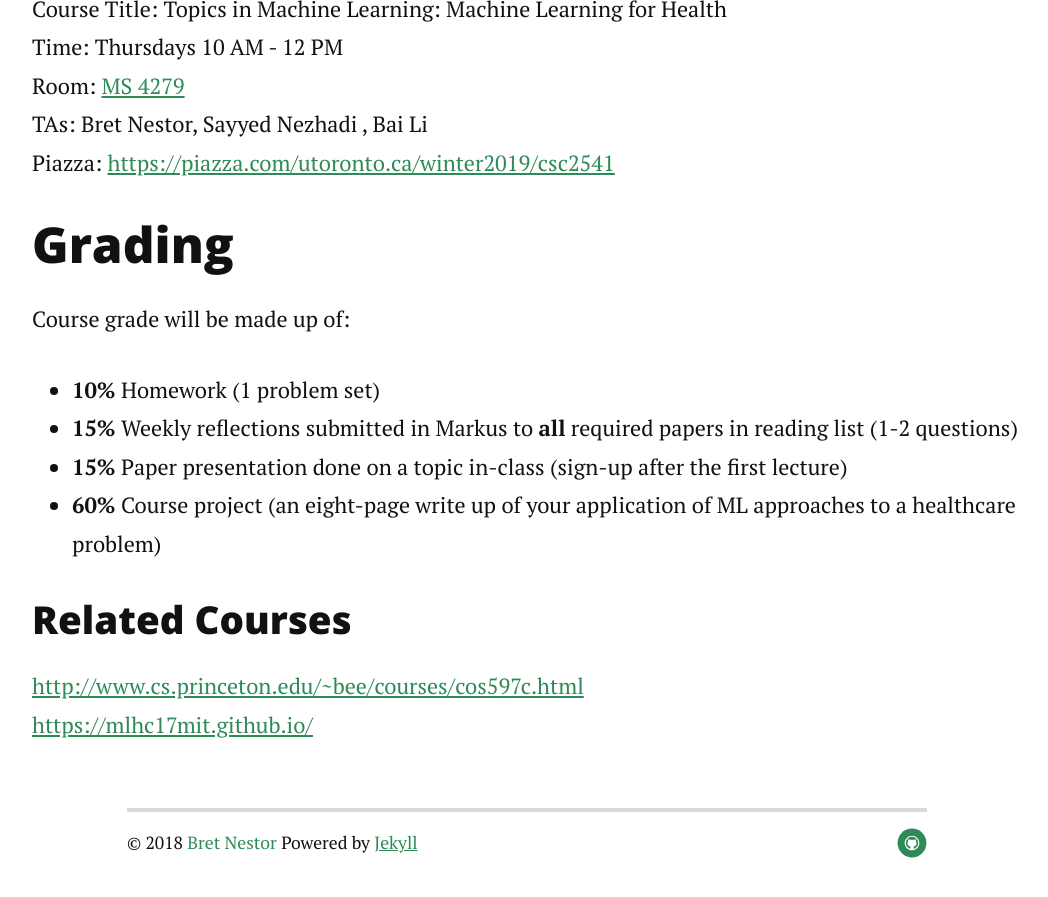
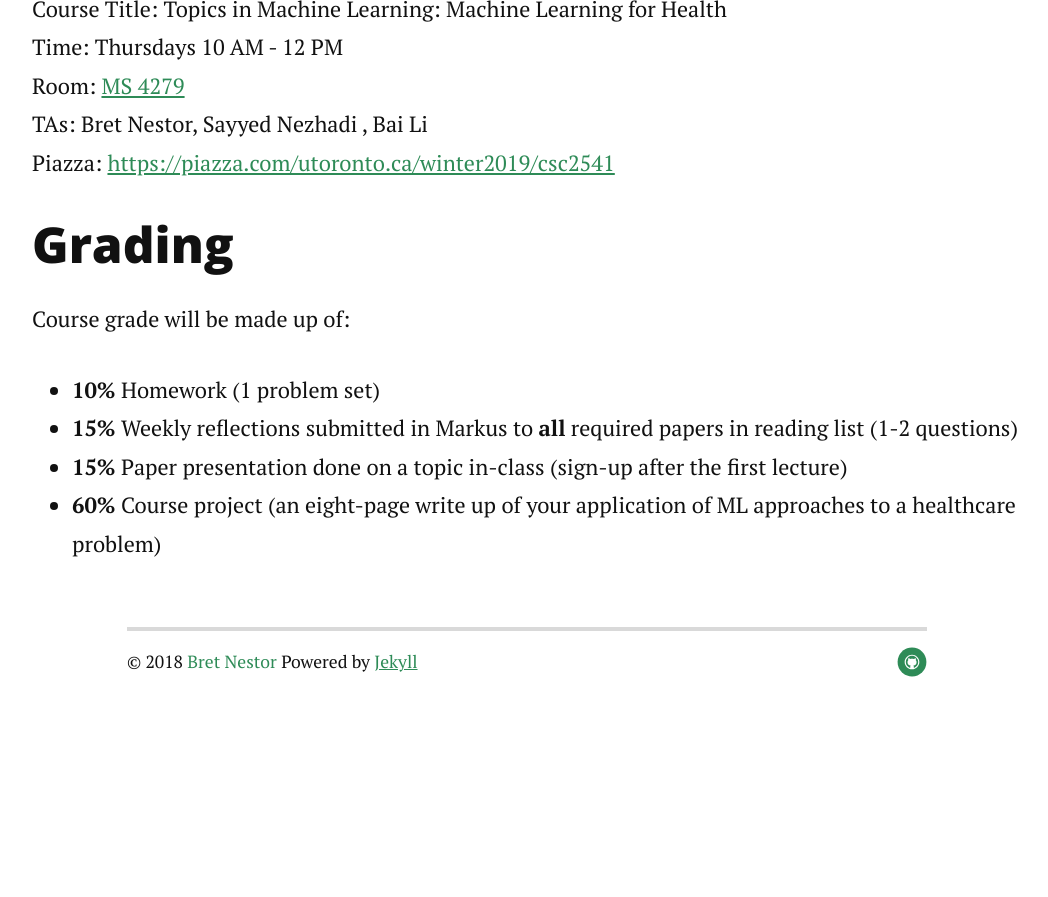
Before and after one commit to CS2541-ML4H2019/CS2541-ML4H2019.github.io, a Jekyll site: the page built from index.html, in a window 1280 px wide and 900 px high, scrolled down 1268 px. Shown: the top 897 px of the window, without its empty margins (113-1161 px from the left). Built offline with Jekyll 4.4.1, drawn with Linux system fonts in a browser that asks for light colours; nearby versions of some CDN libraries; the list of posts is cut into pages by our own code; after the commit the page ends 1987 px from its top, so only the background shows below that.

Commit message:
Update index.html

```diff
--- a/index.html
+++ b/index.html
@@ -28,11 +28,6 @@ Piazza: <a href="https://piazza.com/utoronto.ca/winter2019/csc2541">https://piaz
     <li><b>60%</b> Course project (an eight-page write up of your application of ML approaches to a healthcare problem)</li>
 </ul>
 </p>
-<h3>Related Courses</h3>
-<p>
-  <a href="http://www.cs.princeton.edu/~bee/courses/cos597c.html">http://www.cs.princeton.edu/~bee/courses/cos597c.html</a><br>
-  <a href="https://mlhc17mit.github.io/">https://mlhc17mit.github.io/</a>
-</p>
   <!-- <ul class="posts noList">
     {% for post in paginator.posts %}
       <li>
```
